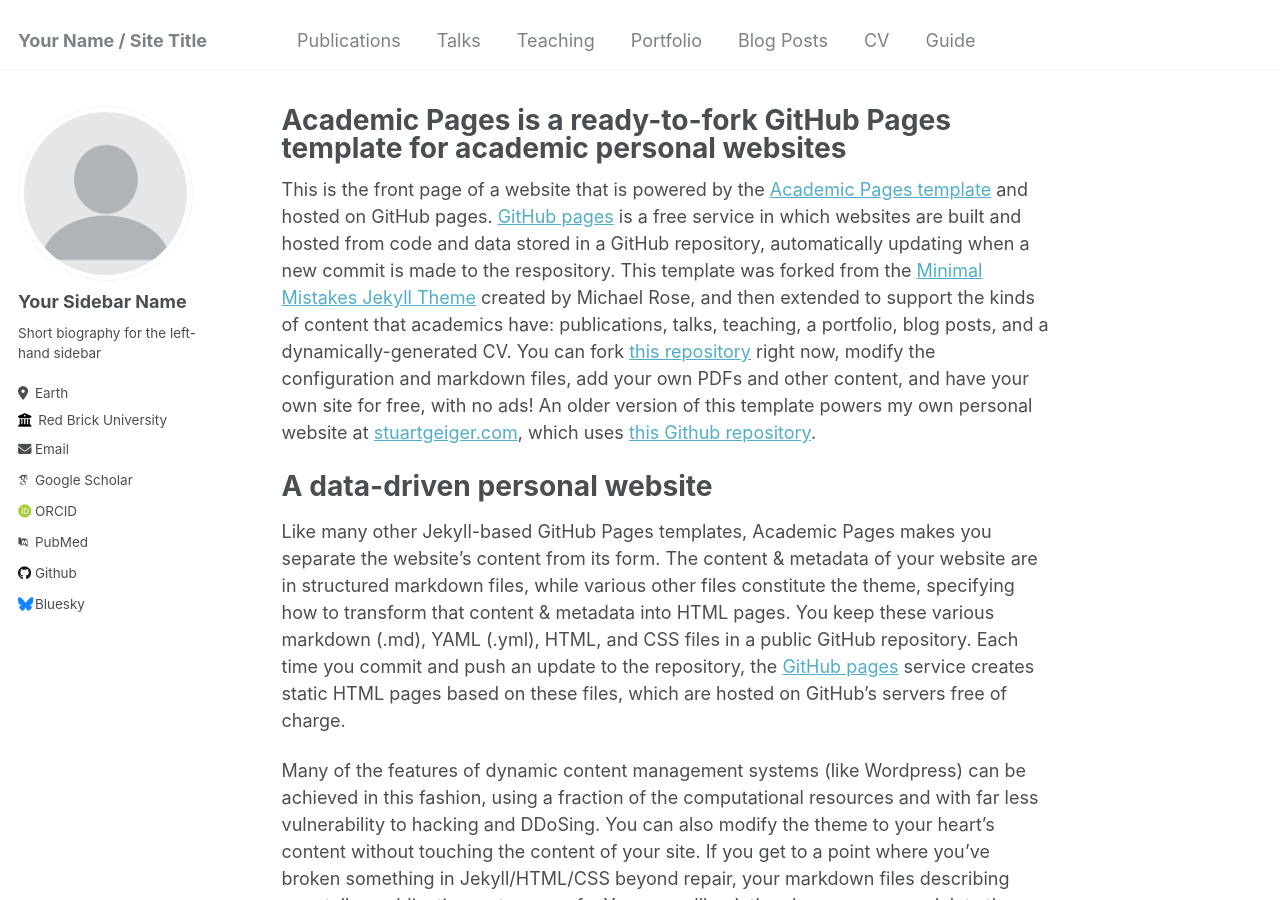
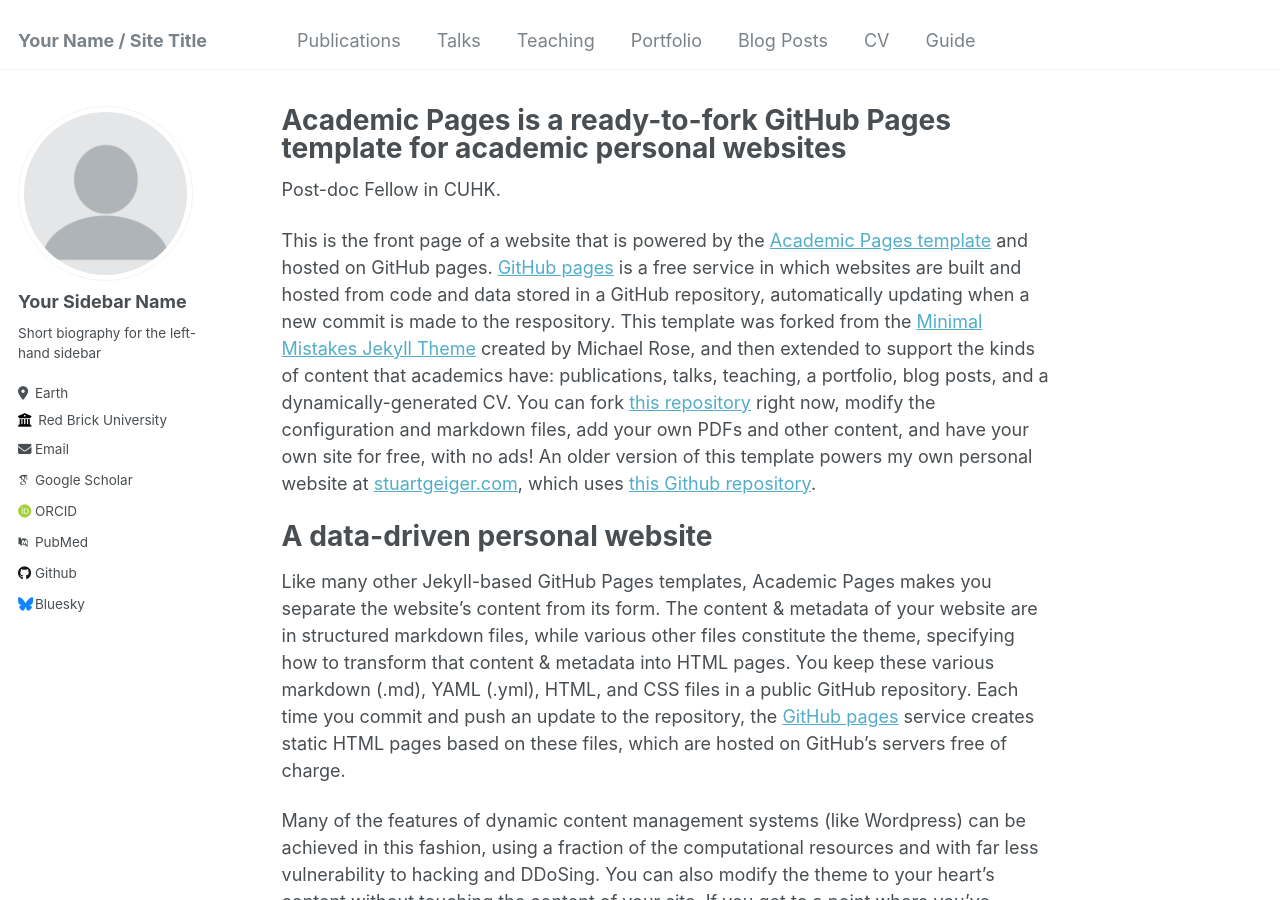
Before and after one commit to ZachYao/ZachYaoAcademic, a Jekyll site: the page built from _pages/about.md, in a window 1280 px wide and 900 px high. Built offline with Jekyll 4.4.1, drawn with Linux system fonts in a browser that asks for light colours; some web fonts are replaced.

Commit message:
Update about.md

```diff
--- a/_pages/about.md
+++ b/_pages/about.md
@@ -6,6 +6,8 @@ redirect_from:
   - /about/
   - /about.html
 ---
+
+Post-doc Fellow in CUHK.
 
 This is the front page of a website that is powered by the [Academic Pages template](https://github.com/academicpages/academicpages.github.io) and hosted on GitHub pages. [GitHub pages](https://pages.github.com) is a free service in which websites are built and hosted from code and data stored in a GitHub repository, automatically updating when a new commit is made to the respository. This template was forked from the [Minimal Mistakes Jekyll Theme](https://mmistakes.github.io/minimal-mistakes/) created by Michael Rose, and then extended to support the kinds of content that academics have: publications, talks, teaching, a portfolio, blog posts, and a dynamically-generated CV. You can fork [this repository](https://github.com/academicpages/academicpages.github.io) right now, modify the configuration and markdown files, add your own PDFs and other content, and have your own site for free, with no ads! An older version of this template powers my own personal website at [stuartgeiger.com](http://stuartgeiger.com), which uses [this Github repository](https://github.com/staeiou/staeiou.github.io).
 
```
